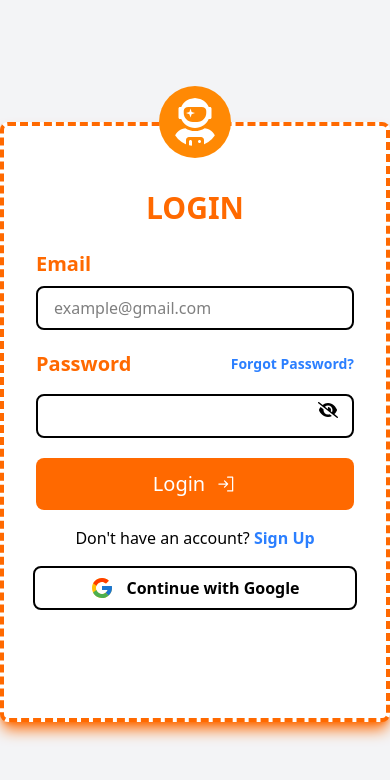
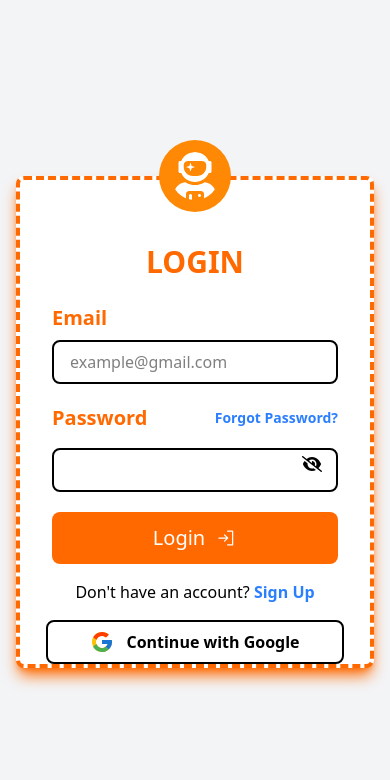
Before and after one commit to sumancoder-cloud/ExcelExtractor, a React (Vite) app in the folder ExcelExtractor/: page /login in a window 390 px wide. Shown: the top 780 px of the page. Built offline with nearby package versions, Linux system fonts and the light colour scheme; no server answers.

Commit message:
Fix: Mobile-only responsive design - keep desktop/medium unchanged, auto-expanding forms

```diff
--- a/ExcelExtractor/src/Pages/LoginPage.jsx
+++ b/ExcelExtractor/src/Pages/LoginPage.jsx
@@ -146,8 +146,8 @@ const LoginPage = () => {
 
 
   return (
-    <div className="flex min-h-screen justify-center items-center bg-gray-100">
-      <div className={`relative w-[400px] bg-white shadow-orange-500 shadow-lg rounded-lg border-4 border-dashed border-orange-500 flex flex-col items-center pt-16 ${isSignup ? 'h-[850px]' : 'h-[600px]'}`}>
+    <div className="flex min-h-screen justify-center items-center bg-gray-100 p-4 sm:p-0">
+      <div className={`relative w-full sm:w-[400px] bg-white shadow-orange-500 shadow-lg rounded-lg border-4 border-dashed border-orange-500 flex flex-col items-center pt-16 ${isSignup ? 'sm:h-[850px]' : 'sm:h-[600px]'}`}>
 
         <FaUserAstronaut className="text-7xl text-white bg-orange-400 rounded-full absolute -top-10 p-3" />
 
--- a/ExcelExtractor/src/Pages/SignupPage.jsx
+++ b/ExcelExtractor/src/Pages/SignupPage.jsx
@@ -140,8 +140,8 @@ const SignupPage = () => {
     return Object.keys(textErrors).length === 0;
   }
   return (
-    <div className="flex min-h-screen justify-center items-center bg-gray-100">
-      <div className="relative w-[400px] bg-white h-[1050px] shadow-orange-500 shadow-lg rounded-lg border-4 border-dashed border-orange-500 flex flex-col items-center pt-16">
+    <div className="flex min-h-screen justify-center items-center bg-gray-100 p-4 sm:p-0">
+      <div className="relative w-full sm:w-[400px] bg-white h-auto sm:h-[1050px] shadow-orange-500 shadow-lg rounded-lg border-4 border-dashed border-orange-500 flex flex-col items-center pt-16">
 
         <FaUserAstronaut className="text-7xl text-white bg-orange-400 rounded-full absolute -top-10 p-3" />
 
```
